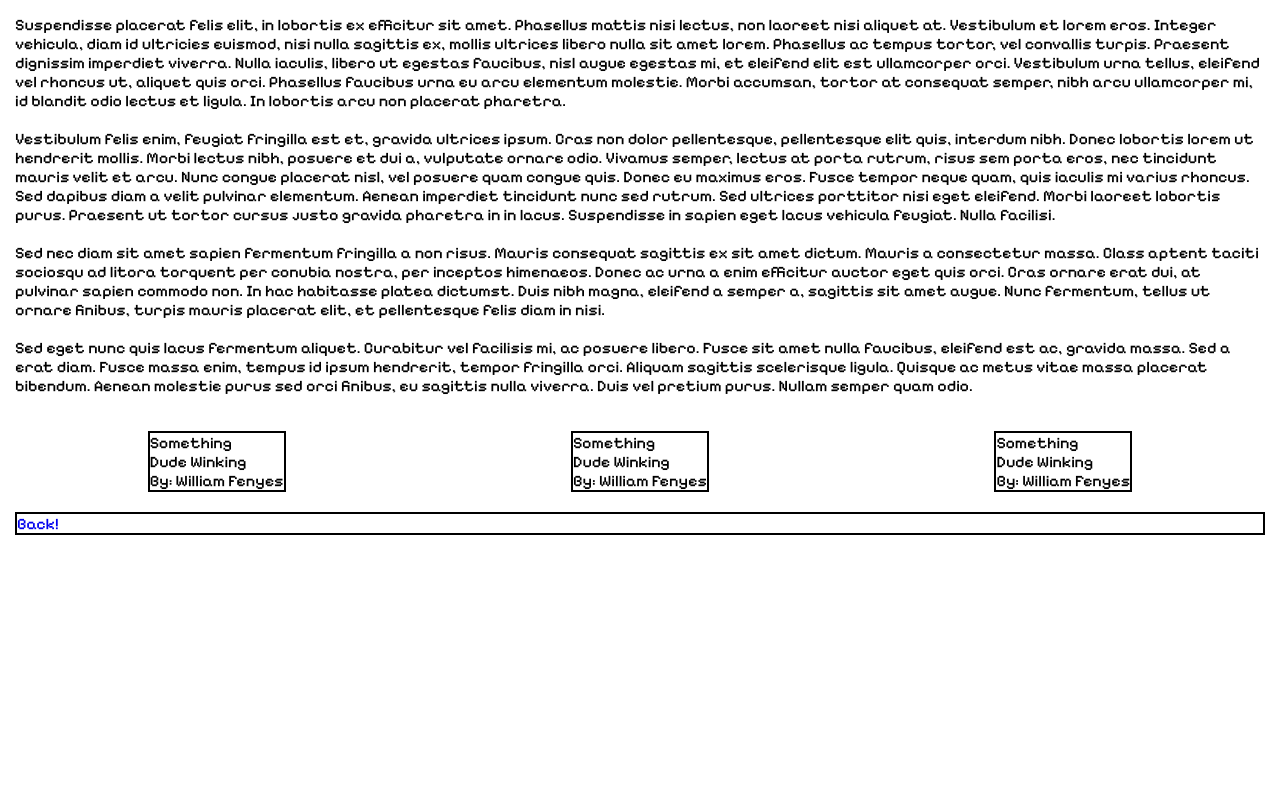
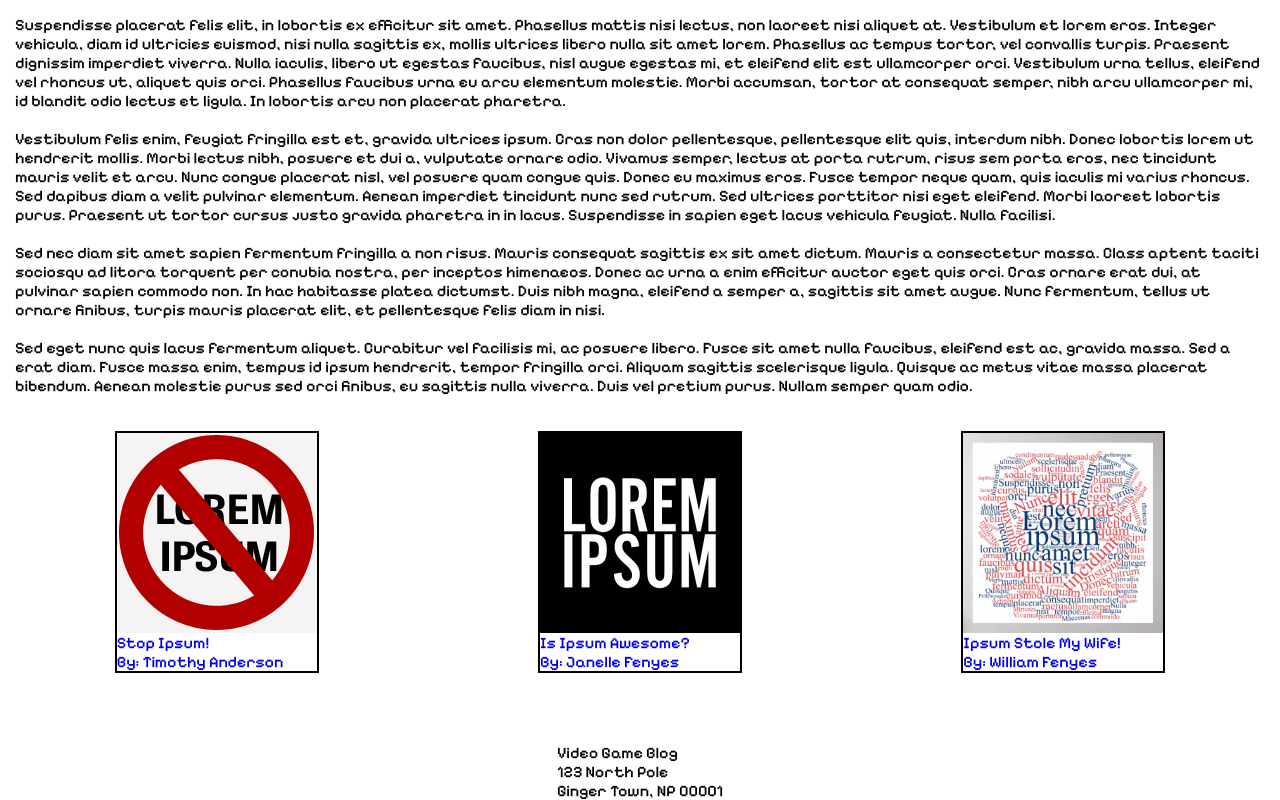
Before and after one commit to wfenyes/video-game-blog, a plain HTML site: page post.html in a window 1280 px wide. Shown: the part 531-1331 px from the top of the page. Before the commit the page ends 1066 px from the top, so only its background shows below. Drawn offline with Linux system fonts and the light colour scheme.

Commit message:
responsive blog page

```diff
--- a/card-styles.css
+++ b/card-styles.css
@@ -1,11 +1,11 @@
-.blogCard{
+.blog-card{
     display: flex;
     flex-flow: column;
     max-width: 200px;
     margin: auto;
 }
 
-.blogCard img {
+.blog-card img {
     order: -1;
 
 }
--- a/post.css
+++ b/post.css
@@ -104,4 +104,29 @@ li {
 
 .footer{
     grid-area: ft;
+    margin: 50px auto auto auto;
 }
+
+.footer p {
+    margin: 0;
+}
+
+@media (max-width: 1000px) {
+    .container{
+        margin: auto;
+        display: grid;
+        height: 1000px;
+        max-width: 1250px;
+        grid-gap: 20px;
+        grid-template-rows: auto;
+        grid-template-areas:
+        "nav"
+        "t"
+        "at"
+        "bl"
+        "pst1"
+        "pst2"
+        "pst3"
+        "ft"
+    }
+}
--- a/post.html
+++ b/post.html
@@ -10,7 +10,7 @@
                 <ul class="nav-bar">
                     <li class="nav-item"><a href="index.html">Home</a></li>
                     <li class="nav-item"><a href="about.html">About</a></li>
-                    <li class="nav-item">Posts</li>
+                    <li class="nav-item"><a href=post.html>Posts</a></li>
                     <li class="nav-item">New Pixel Art</li>
                 </ul>
             </nav>
@@ -20,7 +20,6 @@
             <div class="author-card-container">
                 <div class="author-image"></div>
                 <h3>By William Fenyes</h3>
-
             </div>
             <div class="blogText">
                 <p>Lorem ipsum dolor sit amet, consectetur adipiscing elit. Integer at dolor pharetra, rutrum sapien at, ornare nibh. Pellentesque quis porttitor sem. Proin metus ante, tincidunt in neque feugiat, varius laoreet dui. In at arcu eu magna pretium fermentum. Maecenas sodales neque vitae tincidunt sagittis. Fusce eleifend imperdiet tristique. Duis vehicula et ipsum ut tempus. Orci varius natoque penatibus et magnis dis parturient montes, nascetur ridiculus mus.
@@ -35,25 +34,31 @@
                     <br><br>
                     Sed eget nunc quis lacus fermentum aliquet. Curabitur vel facilisis mi, ac posuere libero. Fusce sit amet nulla faucibus, eleifend est ac, gravida massa. Sed a erat diam. Fusce massa enim, tempus id ipsum hendrerit, tempor fringilla orci. Aliquam sagittis scelerisque ligula. Quisque ac metus vitae massa placerat bibendum. Aenean molestie purus sed orci finibus, eu sagittis nulla viverra. Duis vel pretium purus. Nullam semper quam odio.</p>
             </div>
-            <div class="past-posts1 box blogCard">
-                <header>Something</header>
-
-                <article>Dude Winking</article>
+            <a href="about.html">
+            <div class="past-posts1 box blog-card">
+                <header>Stop Ipsum!</header>
+                <img src="assets/no-lorem.jpg"/>
+                <footer>By: Timothy Anderson</footer>
+            </div>
+            </a>
+            <a href="about.html">
+            <div class="past-posts2 box blog-card">
+                <header>Is Ipsum Awesome?</header>
+                <img src="assets/ipsum1.jpg"/>
+                <footer>By: Janelle Fenyes</footer>
+            </div>
+            </a>
+            <a href="about.html">
+            <div class="past-posts3 box blog-card">
+                <header>Ipsum Stole My Wife!</header>
+                <img src="assets/ipsum2.webp"/>
                 <footer>By: William Fenyes</footer>
             </div>
-            <div class="past-posts2 box blogCard">
-                <header>Something</header>
-
-                <article>Dude Winking</article>
-                <footer>By: William Fenyes</footer>
-            </div>
-            <div class="past-posts3 box blogCard">
-                <header>Something</header>
-
-                <article>Dude Winking</article>
-                <footer>By: William Fenyes</footer>
-            </div>
-            <div class="footer box"><a href="index.html">Back!</a></div>
-        </div>
+            </a>
+            <div class="footer">
+                <p>Video Game Blog</p>
+                <p>123 North Pole</p>
+                <p>Ginger Town, NP 00001</p>
+            </div>        </div>
     </body>
 </html>
```
Also changed, not shown: index.html (+1 -1 lines), assets/ipsum1.jpg (added), assets/ipsum2.webp (added), assets/no-lorem.jpg (added), 1 other file.
